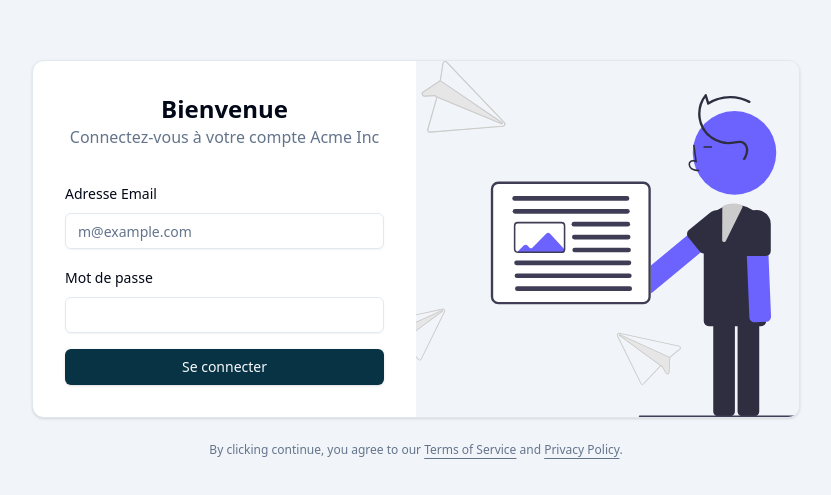
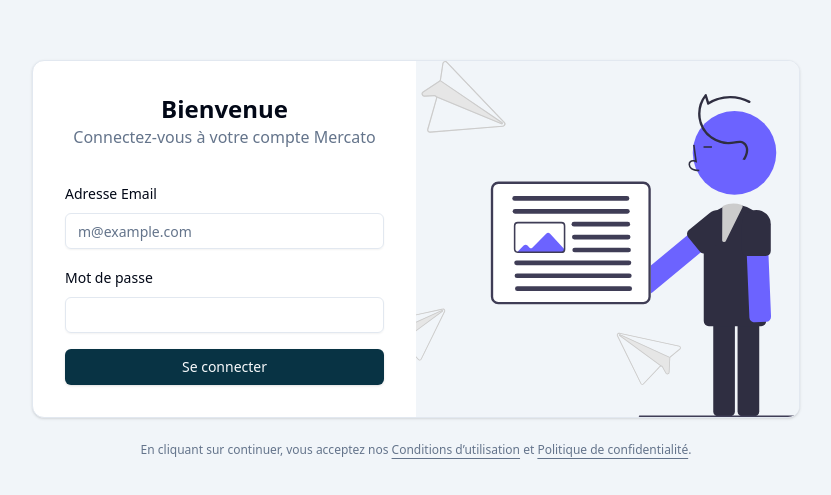
Before and after one commit to HardsonTsi/mercato-frontend, a React (Vite) app: page /auth in a window 1280 px wide. Shown: the part 141-636 px from the top of the page, without its empty margins (224-1055 px from the left). Built offline with nearby package versions, Linux system fonts and the light colour scheme.

Commit message:
Traduction

```diff
--- a/src/app/auth/AuthLayout.tsx
+++ b/src/app/auth/AuthLayout.tsx
@@ -22,9 +22,9 @@
               </CardContent>
             </Card>
             <div className="text-balance text-center text-xs text-muted-foreground [&_a]:underline [&_a]:underline-offset-4 hover:[&_a]:text-primary">
-              By clicking continue, you agree to our{' '}
-              <a href="#">Terms of Service</a> and{' '}
-              <a href="#">Privacy Policy</a>.
+              En cliquant sur continuer, vous acceptez nos{' '}
+              <a href="#">Conditions d’utilisation</a> et{' '}
+              <a href="#">Politique de confidentialité</a>.
             </div>
           </div>
         </div>
--- a/src/components/signin-form.tsx
+++ b/src/components/signin-form.tsx
@@ -67,7 +67,7 @@
                 <div className=" flex flex-col items-center text-center ">
                   <h1 className="text-2xl font-bold">Bienvenue</h1>
                   <p className="text-balance text-muted-foreground">
-                    Connectez-vous à votre compte Acme Inc
+                    Connectez-vous à votre compte Mercato
                   </p>
                 </div>
 
```
